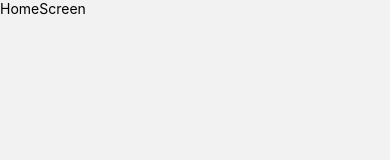
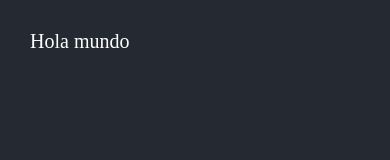
Before and after one commit to soyluisarrieta/react-native, a React Native app in the folder p02_coffee_shop/: screen /Home in a window 390 px wide. Shown: the top 160 px of the page. Built offline with nearby package versions, Linux system fonts and the light colour scheme.

Commit message:
Add Header bar component and some states on home screen

```diff
--- /dev/null
+++ b/p02_coffee_shop/src/components/HeaderBar.tsx
@@ -0,0 +1,29 @@
+import { StyleSheet, Text, View } from 'react-native'
+import React from 'react'
+import { COLORS, FONTFAMILY, FONTSIZE, SPACING } from '../theme/theme'
+
+interface HeaderBarProps {
+  title?: string
+}
+
+export default function HeaderBar ({ title }: HeaderBarProps) {
+  return (
+    <View style={styles.HeaderContainer}>
+      <Text style={styles.HeaderText}>{title}</Text>
+    </View>
+  )
+}
+
+const styles = StyleSheet.create({
+  HeaderContainer: {
+    padding: SPACING.space_30,
+    flexDirection: 'row',
+    alignItems: 'center',
+    justifyContent: 'space-between'
+  },
+  HeaderText: {
+    fontFamily: FONTFAMILY.poppins_semibold,
+    fontSize: FONTSIZE.size_20,
+    color: COLORS.primaryWhiteHex
+  }
+})
--- a/p02_coffee_shop/src/screens/HomeScreen.tsx
+++ b/p02_coffee_shop/src/screens/HomeScreen.tsx
@@ -1,12 +1,45 @@
-import { StyleSheet, Text, View } from 'react-native'
-import React from 'react'
+import { ScrollView, StatusBar, StyleSheet, Text, View } from 'react-native'
+import React, { useState } from 'react'
+import { coffeeAppStore } from '../store/store'
+import { getCategoriesFromData } from '../utils/getCategoriesFromData'
+import { useBottomTabBarHeight } from '@react-navigation/bottom-tabs'
+import { COLORS } from '../theme/theme'
+import HeaderBar from '../components/HeaderBar'
+
+const getFilteredCoffee = (category: string, data: any) => (
+  category !== 'Todas'
+    ? data.filter((item: any) => item.name === category)
+    : data
+)
 
 export default function HomeScreen () {
+  const { CoffeeList, BeanList } = coffeeAppStore()
+
+  const [categories, setCategories] = useState(getCategoriesFromData(CoffeeList))
+  const [searchText, setSearchText] = useState(undefined)
+  const [categoryIndex, setCategoryIndex] = useState({ index: 0, category: categories[0] })
+  const [sortedCoffee, setSortedCoffee] = useState(getFilteredCoffee(categoryIndex.category, CoffeeList))
+
+  const tabBarHeight = useBottomTabBarHeight()
+
   return (
-    <View>
-      <Text>HomeScreen</Text>
+    <View style={styles.ScreenContainer}>
+      <StatusBar backgroundColor={COLORS.secondaryGreyHex} />
+      <ScrollView
+        showsVerticalScrollIndicator={false}
+        contentContainerStyle={styles.ScrollViewFlex}
+      >
+        <HeaderBar title="Hola mundo" />
+      </ScrollView>
     </View>
   )
 }
 
-const styles = StyleSheet.create({})
+const styles = StyleSheet.create({
+  ScreenContainer: {
+    flex: 1,
+    backgroundColor: COLORS.secondaryGreyHex
+  },
+  ScrollViewFlex: {
+  }
+})
```
